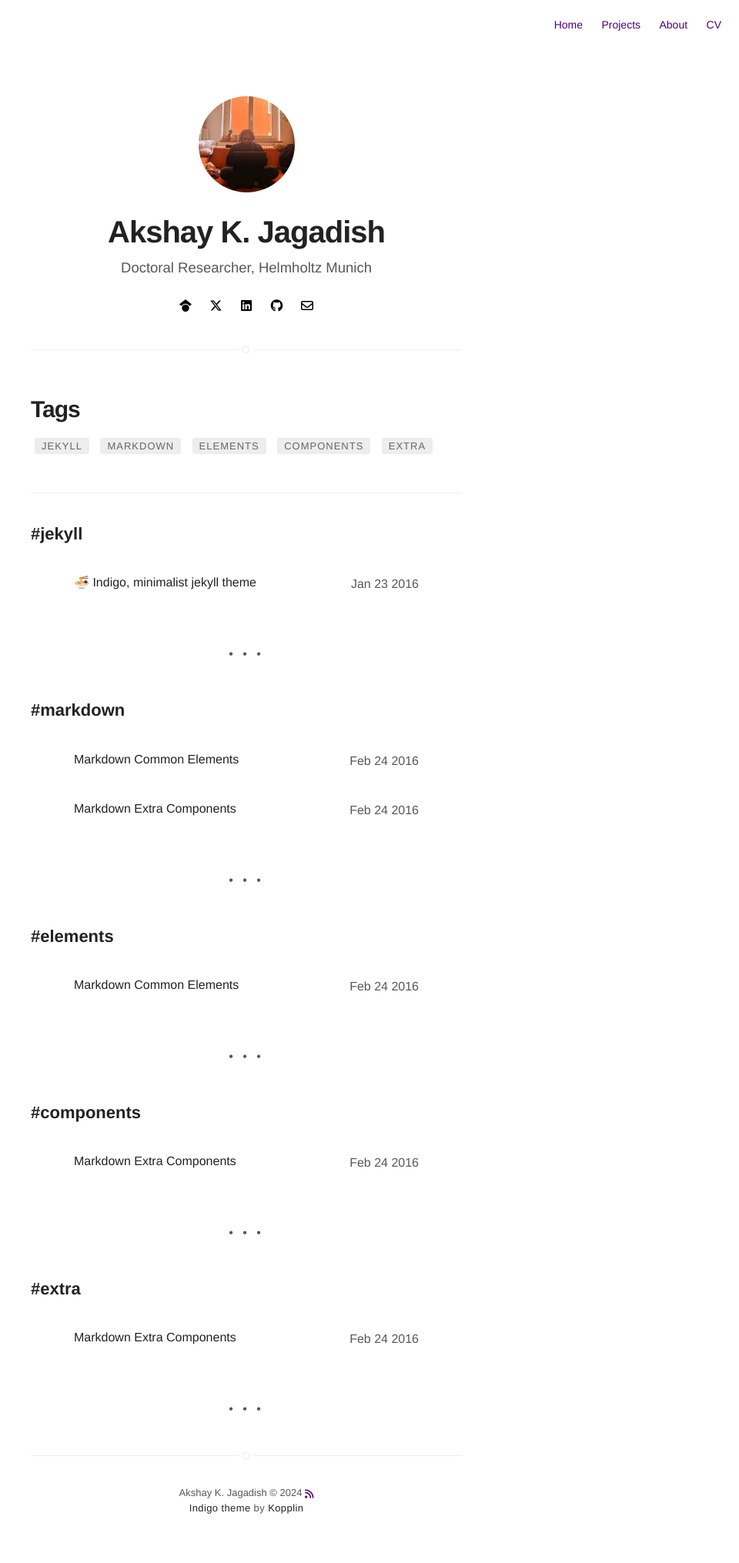
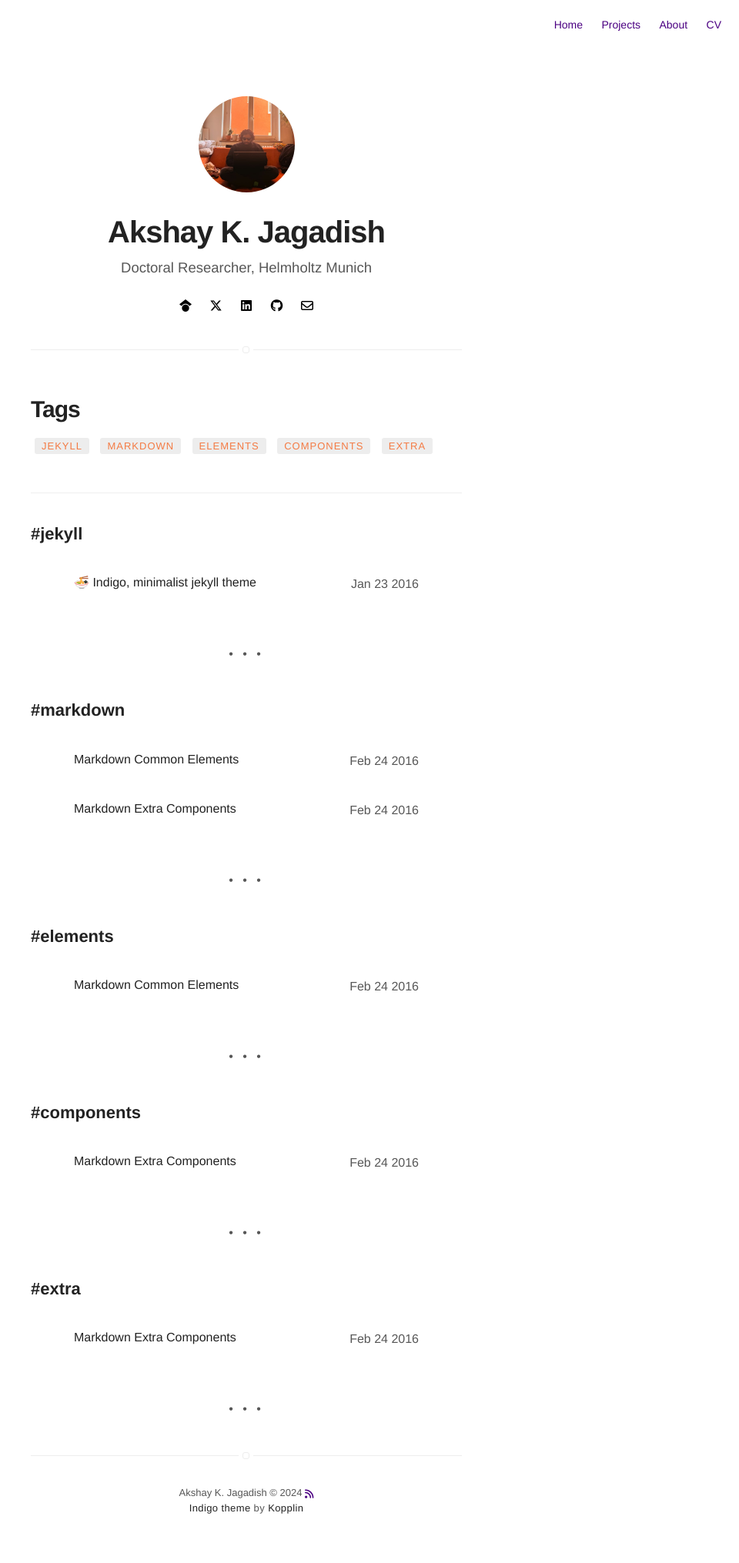
Before and after one commit to akjagadish/akjagadish.github.io, a Jekyll site: the page built from tags.html, in a window 1280 px wide. Shown: the whole page at 77% size, without its empty margins (320-1280 px from the left). Built offline with Jekyll 4.4.1, drawn with Linux system fonts in a browser that asks for light colours; nearby versions of some CDN libraries; emoji names are drawn with the system emoji font.

Commit message:
update color to orange

```diff
--- a/_sass/base/variables.sass
+++ b/_sass/base/variables.sass
@@ -1,7 +1,7 @@
 $fontSans: "Helvetica Neue", Helvetica, Arial, sans-serif
 $fontMonospace: "Consolas", Liberation Mono, Menlo, Courier, monospace
 
-$alpha: #666
+$alpha: #f47b44ff
 $beta: #222
 $gama: #575757
 $delta: #4b0082
```
